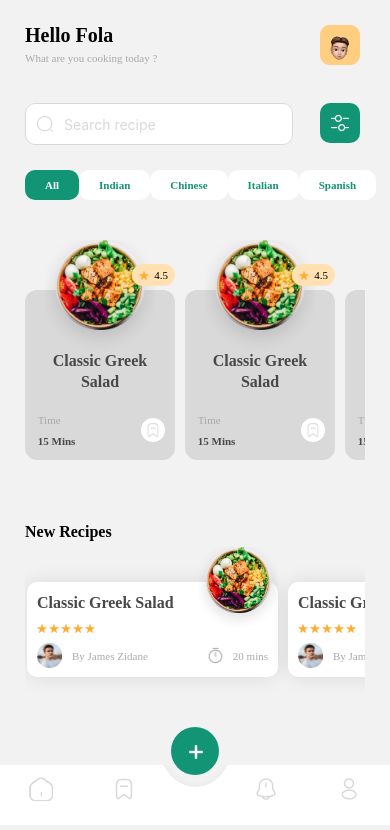
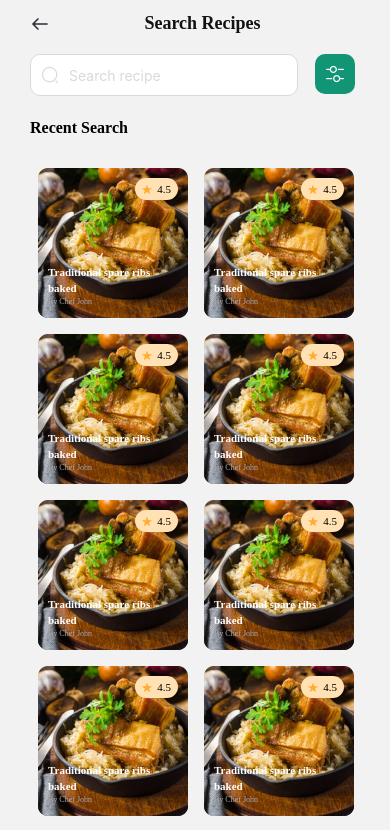
Before and after one commit to Prasannas544/FoodApp, a React Native app: screen /Search in a window 390 px wide. Shown: the top 830 px of the page. Built offline with nearby package versions, Linux system fonts and the light colour scheme.

Commit message:
Search done w/o LinearGrad

```diff
--- a/App.tsx
+++ b/App.tsx
@@ -7,6 +7,7 @@ import Login from './pages/Login'
 import SignUp from './pages/SignUp'
 import Home from './pages/Home'
 import { StyleSheet } from 'react-native'
+import Search from './pages/Search'
 
 const Stack = createStackNavigator()
 
@@ -17,7 +18,8 @@ const App = () => {
 
     <NavigationContainer>
       <Stack.Navigator  >
-        <Stack.Screen name="Home" component={Home} options={{ headerShown: false }} />
+        <Stack.Screen name="Search" component={Search} options={{ headerShown: false }} />
+        {/* <Stack.Screen name="Home" component={Home} options={{ headerShown: false }} /> */}
         {/* <Stack.Screen name="SignUp" component={SignUp} options={{ headerShown: false }} /> */}
         {/* <Stack.Screen name="Login" component={Login} options={{ headerShown: false }} /> */}
         {/* <Stack.Screen name="SplashScreen" component={SplashScreen} options={{ headerShown: false }} /> */}
--- a/pages/Recipes.jsx
+++ b/pages/Recipes.jsx
@@ -23,7 +23,7 @@ const Recipes = () => {
                     <Text style={{
                         color: '#484848', fontSize: 16, lineHeight: 21, fontWeight: 700, fontFamily: 'Poppins',
                         paddingHorizontal: 10, paddingVertical: 10, textAlign: 'left'
-                    }}>Classic Greek Salad</Text>
+                    }}>Steak with tomato...</Text>
                 </View>
 
                 <View style={{ display: 'flex', flexDirection: 'row', paddingLeft: 10, paddingBottom: 5, gap: 2 }}>
--- /dev/null
+++ b/pages/Search.jsx
@@ -0,0 +1,53 @@
+import { View, Text, TouchableOpacity, TextInput, Image, ScrollView } from 'react-native'
+import React, { useState } from 'react'
+import SearchResultCard from './SearchResultCard'
+
+const Search = () => {
+    const [recentSearch, setRecentSearch] = useState([1, 2, 3, 4, 5, 6, 7, 8, 9, 10, 11, 12,])
+
+    return (
+        <View style={{ flex: 1, paddingHorizontal: 30, paddingTop: 10 }}>
+            <View style={{ display: 'flex', flexDirection: 'row', justifyContent: 'space-between', alignItems: 'center' }}>
+                <Image source={require('../assets/arrow-left.png')} style={{ width: 20, height: 20 }} />
+                <Text style={{ fontFamily: 'Poppins', fontSize: 18, fontWeight: 800, lineHeight: 27, color: '#121212', marginLeft: -5 }}>Search Recipes</Text>
+                <View></View>
+            </View>
+
+            <View style={{ display: 'flex', flexDirection: 'row', justifyContent: 'space-between', marginTop: 17 }}>
+                <View style={{
+                    display: 'flex', flexDirection: 'row', alignItems: 'center', borderColor: '#D9D9D9',
+                    borderWidth: 1, borderRadius: 10, backgroundColor: '#FFFFFF', minWidth: '80%', paddingLeft: 10
+                }}>
+                    <Image source={require('../assets/search-normal.png')} style={{ width: 18, height: 18 }} />
+                    <TextInput style={{ padding: 10, height: 40 }} placeholderTextColor='#D9D9D9' placeholder='Search recipe'></TextInput>
+                </View>
+                <TouchableOpacity style={{ paddingHorizontal: 5 }} >
+                    <View style={{ backgroundColor: '#129575', borderRadius: 10, display: 'flex', flexDirection: 'row', alignItems: 'center', justifyContent: 'center', padding: 10 }}>
+                        <Image source={require('../assets/setting-4.png')} resizeMode='contain' style={{ height: 20, width: 20 }} />
+                    </View>
+                </TouchableOpacity>
+            </View>
+
+            <View style={{ display: 'flex', flexDirection: 'column' }}>
+                <Text style={{
+                    fontFamily: 'Poppins', fontSize: 16, fontWeight: 800,
+                    lineHeight: 24, color: '#000000', marginVertical: 20
+                }}>Recent Search</Text>
+                <ScrollView showsVerticalScrollIndicator={false} vertical={true} >
+                    {recentSearch.map((item, i) => {
+                        return (
+                            <View key={i} style={{ display: 'flex', flexDirection: 'row' }}>
+                                <SearchResultCard />
+                                <SearchResultCard />
+                            </View>
+                        )
+                    })
+
+                    }
+                </ScrollView>
+            </View>
+        </View>
+    )
+}
+
+export default Search
--- /dev/null
+++ b/pages/SearchResultCard.jsx
@@ -0,0 +1,39 @@
+import { View, Text, ImageBackground, Image } from 'react-native'
+import React from 'react'
+
+
+const SearchResultCard = () => {
+    return (
+
+        <ImageBackground style={{
+            width: 150, height: 150, margin: 8, background: 'linear-gradient(180deg, rgba(0, 0, 0, 0) 0%, #000000 100%)',
+            borderRadius: 10,
+        }} source={require('../assets/searchR.png')}>
+
+            <View style={{ display: 'flex', flexDirection: 'column', padding: 10, justifyContent: 'space-between' }}>
+                <View style={{ display: 'flex', flexDirection: 'row-reverse' }}>
+                    <View style={{
+                        paddingHorizontal: 7, paddingVertical: 3,
+                        backgroundColor: '#FFE1B3', gap: 5, borderRadius: 20, display: 'flex', flexDirection: 'row', alignItems: 'center'
+                    }}>
+                        <Image source={require('../assets/star.png')} style={{ height: 10, width: 10 }} />
+                        <Text style={{ color: '#000000', fontSize: 11, lineHeight: 16, fontFamily: 'Poppins' }}>4.5</Text>
+                    </View>
+                </View>
+
+
+            </View>
+            <View style={{ position: 'absolute', bottom: 0, padding: 10 }}>
+                <Text style={{ color: '#FFFFFF', fontSize: 11, lineHeight: 16, fontFamily: 'Poppins', fontWeight: 800 }}>
+                    Traditional spare ribs baked</Text>
+                <Text style={{ color: '#A9A9A9', fontSize: 8, lineHeight: 12, fontFamily: 'Poppins', fontWeight: 400 }}>
+                    By Chef John</Text>
+            </View>
+
+        </ImageBackground>
+
+
+    )
+}
+
+export default SearchResultCard
```
Also changed, not shown: pages/Home.jsx (+6 -5 lines), assets/arrow-left.png (added), assets/searchR.png (added).
